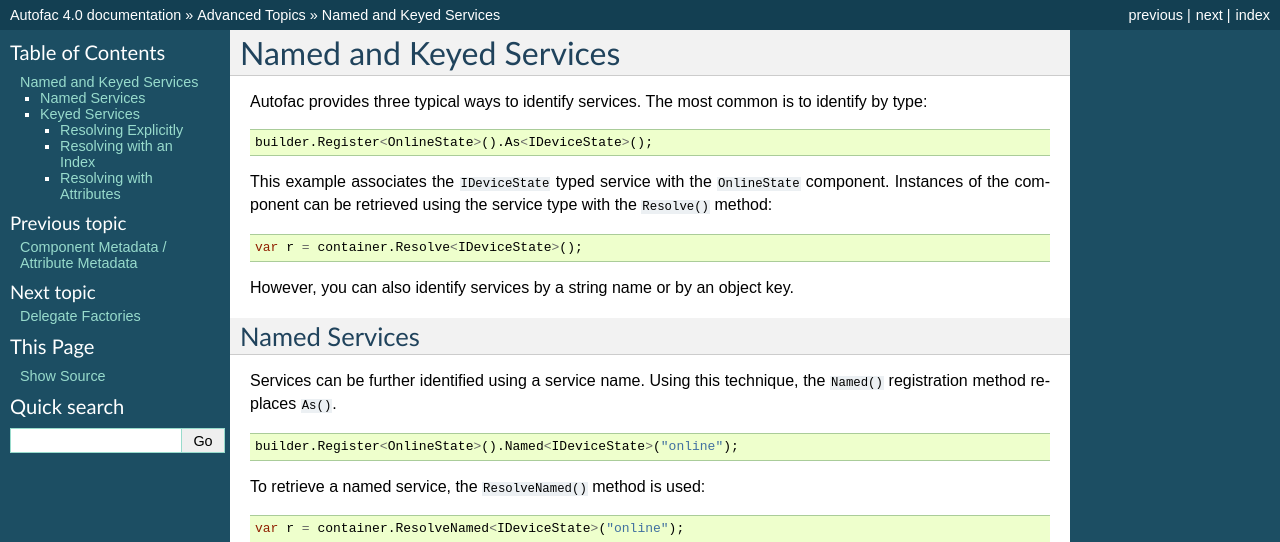
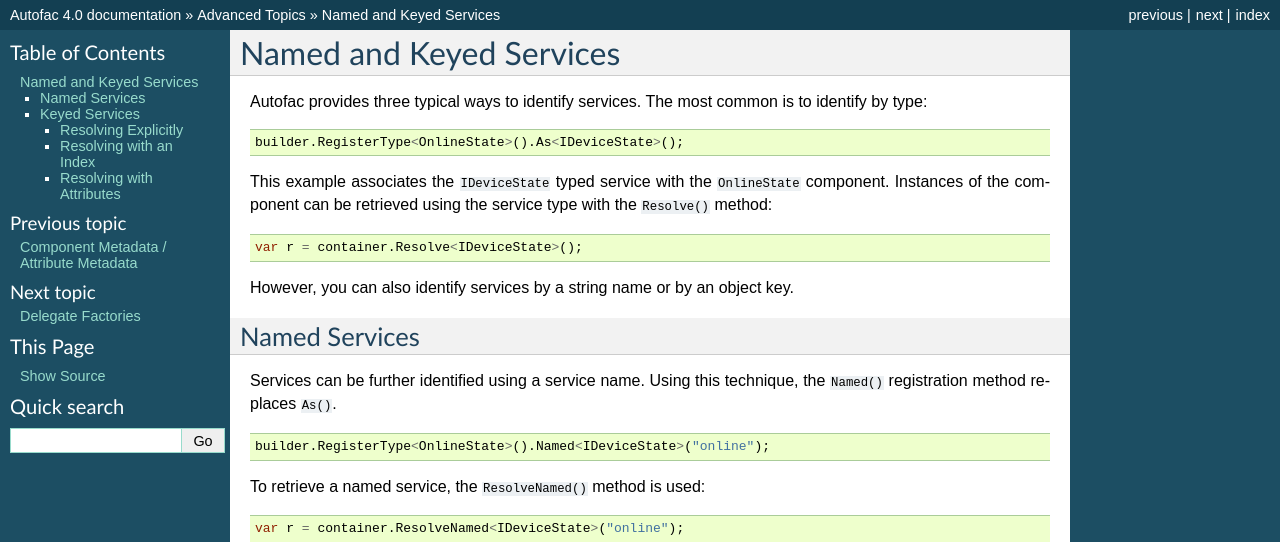
Before and after one commit to autofac/Documentation, a Sphinx documentation site: the page built from docs/advanced/keyed-services.rst, in a window 1280 px wide. Shown: the top 542 px of the page. Built offline with Sphinx 7.4.7, drawn with Linux system fonts in a browser that asks for light colours.

Commit message:
Changed Register to RegisterType method

```diff
--- a/docs/advanced/keyed-services.rst
+++ b/docs/advanced/keyed-services.rst
@@ -6,7 +6,7 @@
 
 .. sourcecode:: csharp
 
-    builder.Register<OnlineState>().As<IDeviceState>();
+    builder.RegisterType<OnlineState>().As<IDeviceState>();
 
 This example associates the ``IDeviceState`` typed service with the ``OnlineState`` component. Instances of the component can be retrieved using the service type with the ``Resolve()`` method:
 
@@ -23,7 +23,7 @@
 
 .. sourcecode:: csharp
 
-    builder.Register<OnlineState>().Named<IDeviceState>("online");
+    builder.RegisterType<OnlineState>().Named<IDeviceState>("online");
 
 To retrieve a named service, the ``ResolveNamed()`` method is used:
 
```
